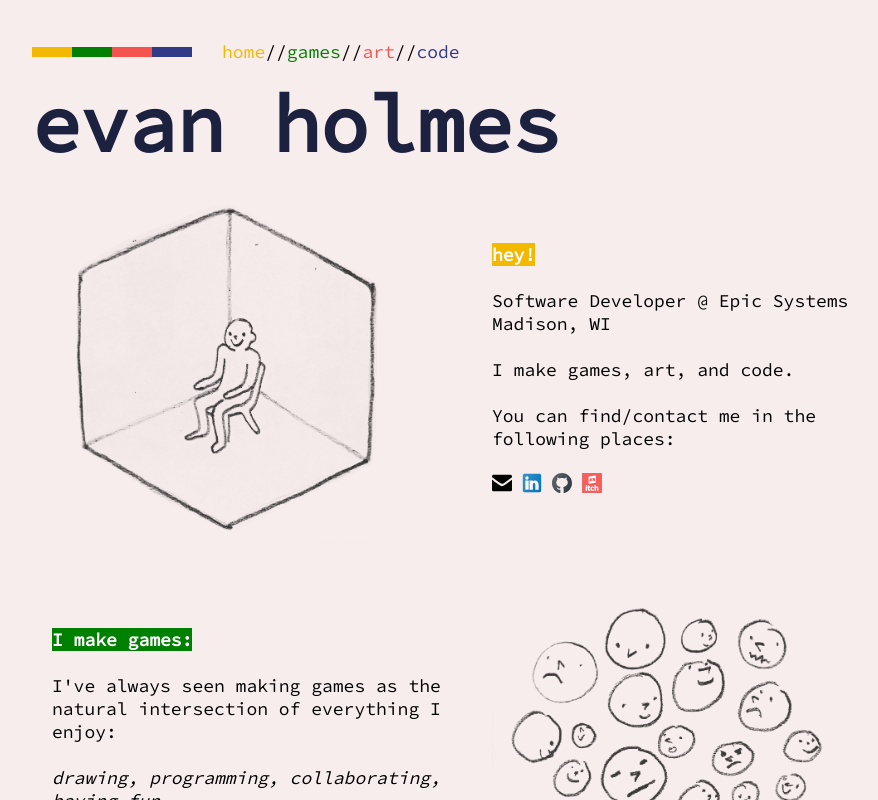
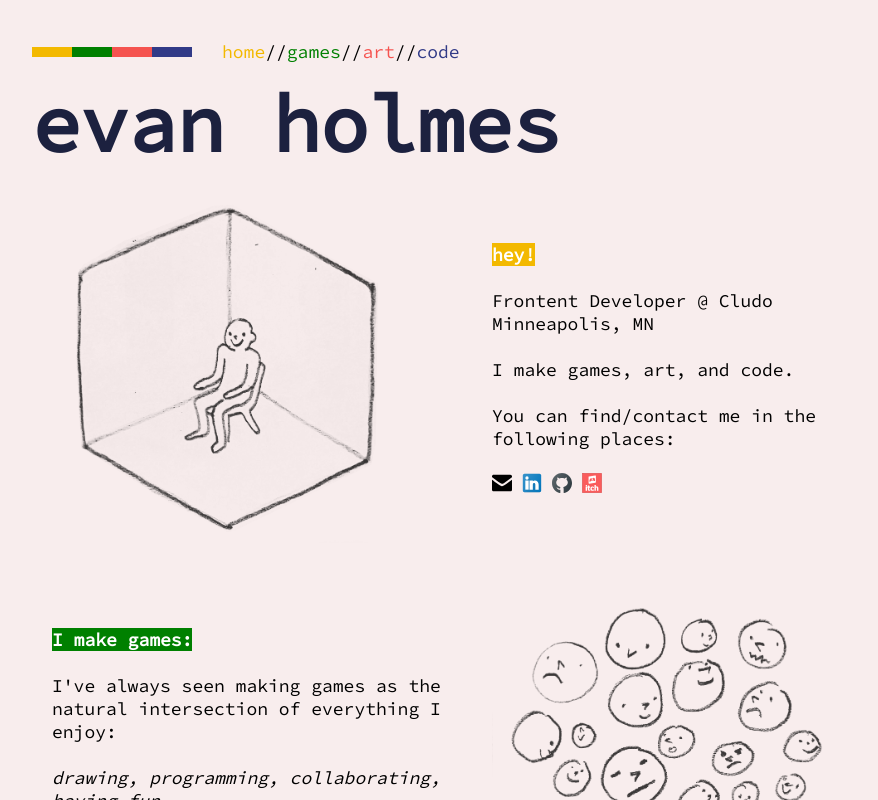
Before and after one commit to ivurnave/me, a React (Create React App) app: page / in a window 1280 px wide. Shown: the top 800 px of the page, without its empty margins (168-1046 px from the left). Built offline with nearby package versions, Linux system fonts and the light colour scheme.

Commit message:
Update Main.js

```diff
--- a/src/components/Main.js
+++ b/src/components/Main.js
@@ -32,9 +32,9 @@ class Main extends React.Component {
                     <div className="content-column">
                         <b className="yellow-bg white">hey!</b>
                         <br/><br/>
-                        Software Developer @ Epic Systems
+                        Frontent Developer @ Cludo
                         <br/>
-                        Madison, WI
+                        Minneapolis, MN
                         <br/><br/>
                         I make games, art, and code.
                         <br/><br/>
```
